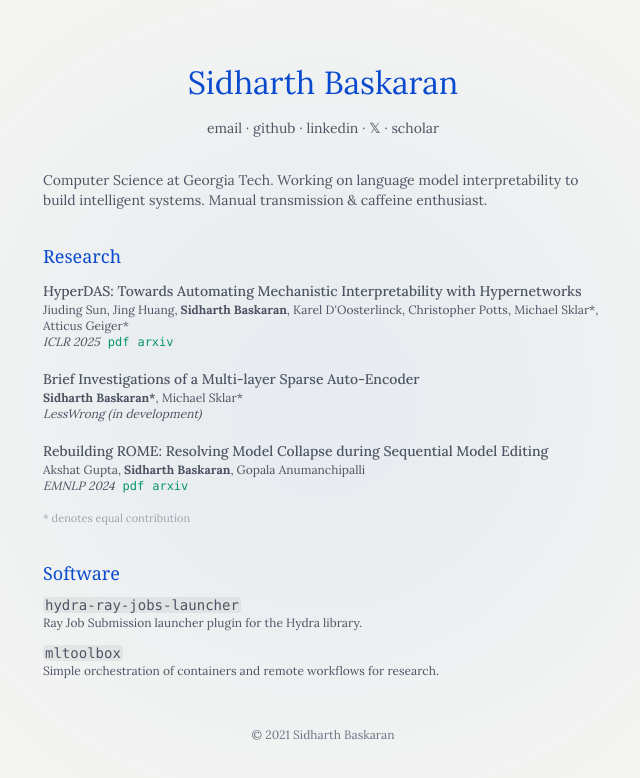
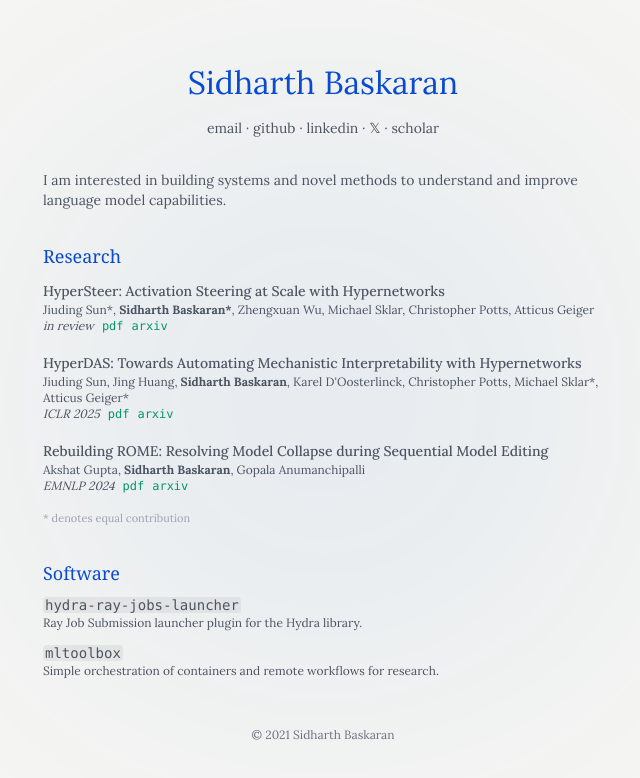
Before and after one commit to sidnb13/sidnb13.github.io, a Next.js app: page / in a window 1280 px wide. Shown: the top 778 px of the page, without its empty margins (317-957 px from the left). Built offline with nearby package versions, Linux system fonts and the light colour scheme.

Commit message:
update publications

```diff
--- a/src/app/page.tsx
+++ b/src/app/page.tsx
@@ -4,6 +4,14 @@ import { FadeInStagger, FadeInItem } from "../components/FadeInStagger";
 
 export default function Home() {
   const researchProjects = [
+    {
+      title: "HyperSteer: Activation Steering at Scale with Hypernetworks",
+      boldAuthor: "Sidharth Baskaran*",
+      conference: "in review",
+      authors: ["Jiuding Sun*", "Sidharth Baskaran*", "Zhengxuan Wu", "Michael Sklar", "Christopher Potts", "Atticus Geiger"],
+      arxivUrl: "https://arxiv.org/abs/2506.03292",
+      pdfUrl: "https://arxiv.org/pdf/2506.03292.pdf",
+    },
     {
       title:
         "HyperDAS: Towards Automating Mechanistic Interpretability with Hypernetworks",
@@ -12,12 +20,6 @@ export default function Home() {
       authors: ["Jiuding Sun", "Jing Huang", "Sidharth Baskaran", "Karel D'Oosterlinck", "Christopher Potts", "Michael Sklar*", "Atticus Geiger*"],
       arxivUrl: "https://arxiv.org/abs/2503.10894",
       pdfUrl: "https://openreview.net/pdf?id=6fDjUoEQvm",
-    },
-    {
-      title: "Brief Investigations of a Multi-layer Sparse Auto-Encoder",
-      authors: ["Sidharth Baskaran*", "Michael Sklar*"],
-      boldAuthor: "Sidharth Baskaran*",
-      conference: "LessWrong (in development)",
     },
     {
       title:
@@ -82,9 +84,7 @@ export default function Home() {
         </a>
       </p>
       <p className="m-8 text-sm">
-        Computer Science at Georgia Tech. Working on language model
-        interpretability to build intelligent systems. Manual transmission &amp;
-        caffeine enthusiast.
+        I am interested in building systems and novel methods to understand and improve language model capabilities.
       </p>
 
       <section className="m-8">
```
